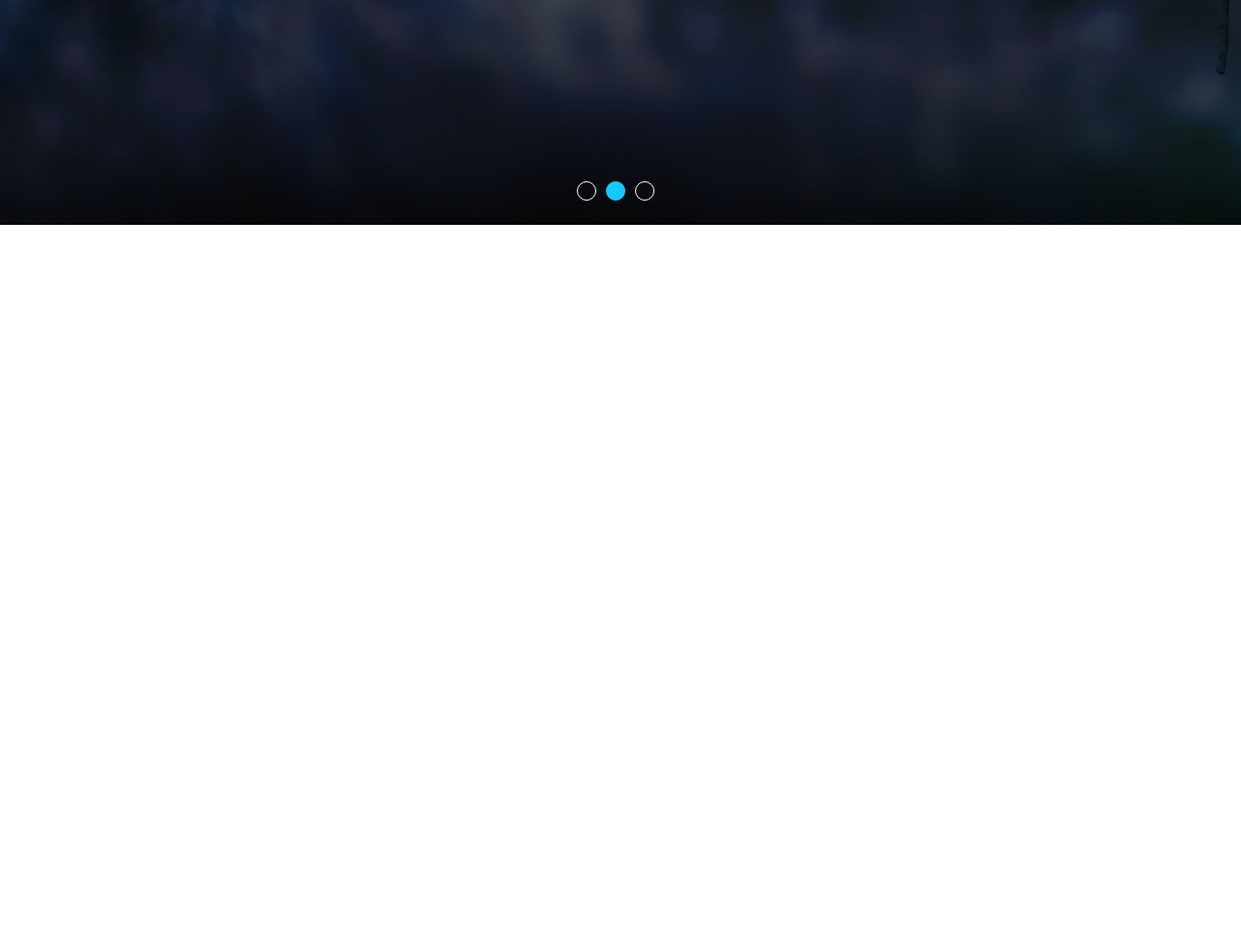
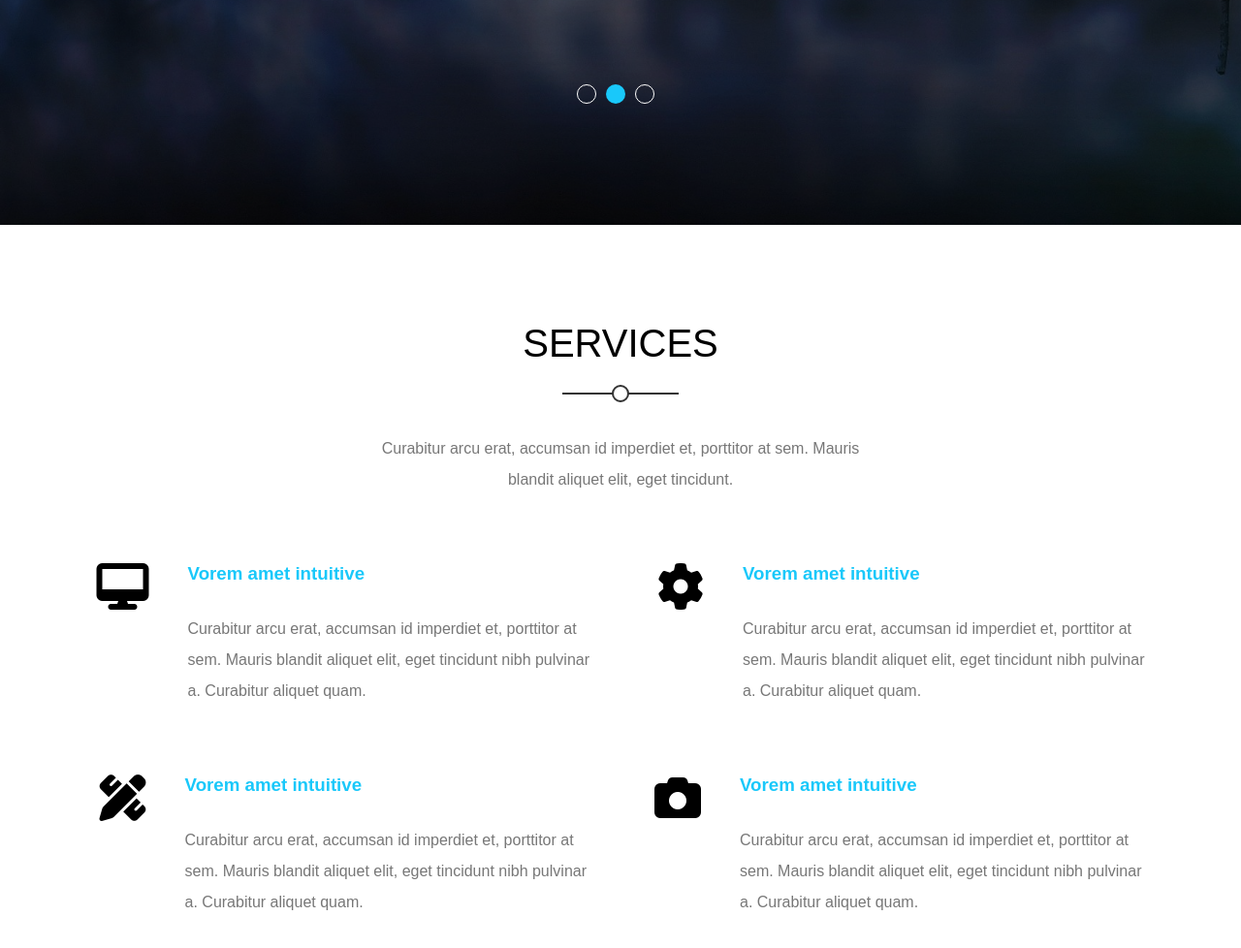
Before and after one commit to saadahmed18/Kasper, a plain HTML site: page index.html in a window 1280 px wide. Shown: the part 568-1546 px from the top of the page at 97% size. Before the commit the page ends 800 px from the top, so only its background shows below. Drawn offline with Linux system fonts and the light colour scheme.

Commit message:
Add Services Section

```diff
--- a/assets/styles/main.css
+++ b/assets/styles/main.css
@@ -39,6 +39,44 @@ ul {
 }
 a {
   text-decoration: none;
+}
+section {
+  padding: var(--section-padding) 0;
+}
+.section-title {
+  font-size: 40px;
+  font-weight: normal;
+  text-transform: uppercase;
+  text-align: center;
+  margin-bottom: 70px;
+  position: relative;
+}
+.section-title::before {
+  content: "";
+  position: absolute;
+  bottom: -30px;
+  left: 50%;
+  transform: translateX(-50%);
+  width: 120px;
+  height: 2px;
+  background-color: #333;
+}
+.section-title::after {
+  content: "";
+  position: absolute;
+  bottom: -38px;
+  left: 50%;
+  transform: translateX(-50%);
+  width: 14px;
+  height: 14px;
+  border-radius: 50%;
+  border: 2px solid #333;
+  background-color: white;
+}
+.section-description {
+  text-align: center;
+  line-height: 2;
+  color: #777;
 }
 header {
   position: fixed;
@@ -202,3 +240,23 @@ header nav ul li a:hover {
   border: none;
   background-color: var(--main-color);
 }
+.services-list {
+  display: flex;
+  justify-content: center;
+  align-items: center;
+  flex-wrap: wrap;
+  gap: 70px;
+  margin-top: 70px;
+}
+.services-list .service {
+  display: flex;
+  gap: 40px;
+}
+.services-list .service h3 {
+  margin-bottom: 30px;
+  color: var(--main-color);
+}
+.services-list .service p {
+  line-height: 2;
+  color: #777;
+}
--- a/index.html
+++ b/index.html
@@ -49,6 +49,61 @@
         <li></li>
       </ul>
     </section>
+    <section class="services">
+      <div class="container">
+        <h2 class="section-title">Services</h2>
+        <p class="section-description">
+          Curabitur arcu erat, accumsan id imperdiet et, porttitor at sem. Mauris <br />
+          blandit aliquet elit, eget tincidunt.
+        </p>
+        <div class="services-list">
+          <div class="service">
+            <i class="fas fa-desktop fa-3x"></i>
+            <div class="info">
+              <h3>Vorem amet intuitive</h3>
+              <p>
+                Curabitur arcu erat, accumsan id imperdiet et, porttitor at <br />
+                sem. Mauris blandit aliquet elit, eget tincidunt nibh pulvinar <br />
+                a. Curabitur aliquet quam.
+              </p>
+            </div>
+          </div>
+          <div class="service">
+            <i class="fas fa-cog fa-3x"></i>
+            <div class="info">
+              <h3>Vorem amet intuitive</h3>
+              <p>
+                Curabitur arcu erat, accumsan id imperdiet et, porttitor at <br />
+                sem. Mauris blandit aliquet elit, eget tincidunt nibh pulvinar <br />
+                a. Curabitur aliquet quam.
+              </p>
+            </div>
+          </div>
+          <div class="service">
+            <i class="fas fa-pencil-ruler fa-3x"></i>
+            <div class="info">
+              <h3>Vorem amet intuitive</h3>
+              <p>
+                Curabitur arcu erat, accumsan id imperdiet et, porttitor at <br />
+                sem. Mauris blandit aliquet elit, eget tincidunt nibh pulvinar <br />
+                a. Curabitur aliquet quam.
+              </p>
+            </div>
+          </div>
+          <div class="service">
+            <i class="fas fa-camera fa-3x"></i>
+            <div class="info">
+              <h3>Vorem amet intuitive</h3>
+              <p>
+                Curabitur arcu erat, accumsan id imperdiet et, porttitor at <br />
+                sem. Mauris blandit aliquet elit, eget tincidunt nibh pulvinar <br />
+                a. Curabitur aliquet quam.
+              </p>
+            </div>
+          </div>
+        </div>
+      </div>
+    </section>
     <script src="assets/scripts/main.js"></script>
   </body>
 </html>
```
